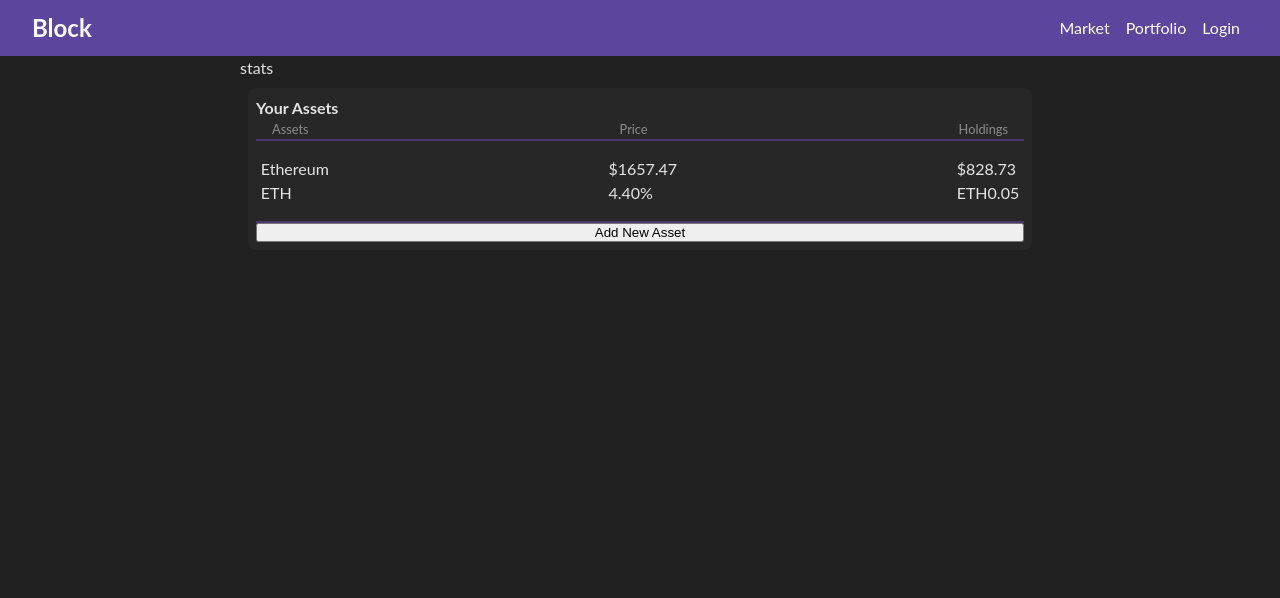
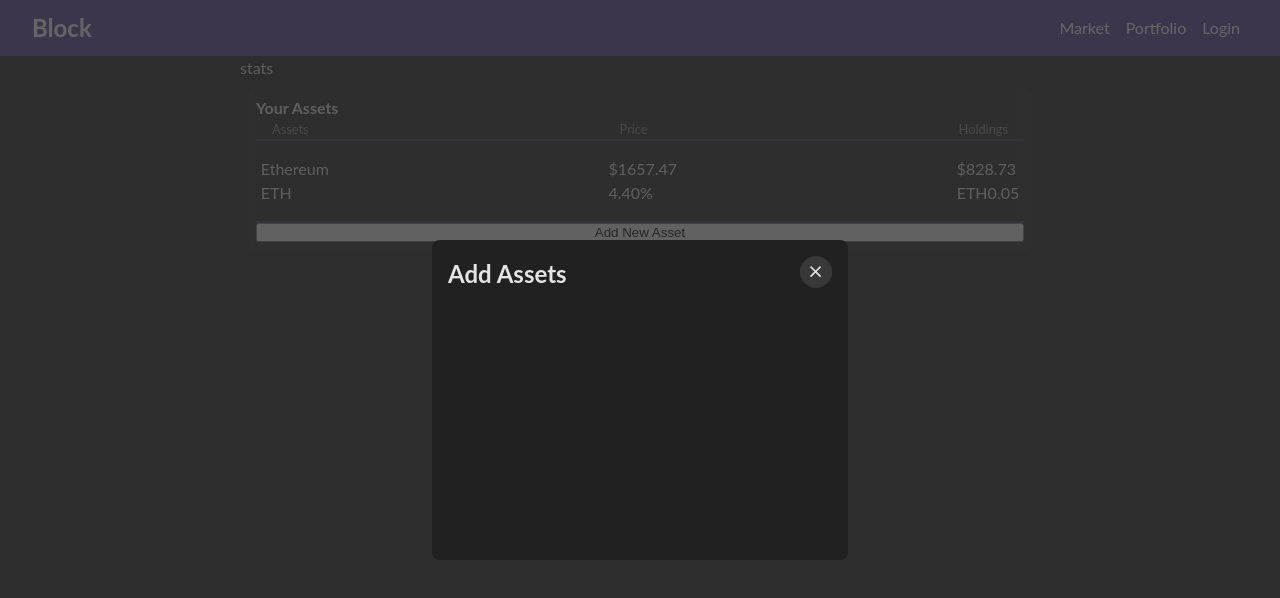
Before and after one commit to ShafiArnob/crypto-app, a React (Create React App) app in the folder crypto-app-client/: page /portfolio in a window 1280 px wide. Both pictures are taken after a click on the button "Add New Asset". Shown: the top 598 px of the page. Built offline with nearby package versions, Linux system fonts and the light colour scheme; no server answers.

Commit message:
add asset modal header

```diff
--- /dev/null
+++ b/crypto-app-client/src/pages/Portfolio/AddAssetModal.jsx
@@ -0,0 +1,20 @@
+import Modal from 'react-modal'
+import './Portfolio.css'
+import {IoMdClose} from 'react-icons/io'
+const AddAssetModal = ({openModal, setopenModal}) => {
+  return (
+    <Modal className="Modal" overlayClassName="Overlay" isOpen={openModal} onRequestClose ={()=>setopenModal(!openModal)} ariaHideApp={false}>
+      {/* Modal Header */}
+      <div className='modal-header'>
+        <h2>Add Assets</h2>
+        <div className='modal-close' onClick={()=>setopenModal(!openModal)}><IoMdClose/></div>
+      </div>
+      {/*Modal Body */}
+      <div className='modal-body'>
+
+      </div>
+    </Modal>
+  )
+}
+
+export default AddAssetModal
--- a/crypto-app-client/src/pages/Portfolio/Assets.jsx
+++ b/crypto-app-client/src/pages/Portfolio/Assets.jsx
@@ -1,6 +1,8 @@
-import React from 'react'
+import React, { useState } from 'react'
+import AddAssetModal from './AddAssetModal'
 import './Portfolio.css'
 const Assets = () => {
+  const [openModal, setopenModal] = useState(false)
   return (
     <div className='assets'>
       <h4>Your Assets</h4>
@@ -25,7 +27,8 @@ const Assets = () => {
         </div>
       </div>
       <hr className='asset-divide'/>
-      <button>Add New Asset</button>
+      <button onClick={()=>setopenModal(!openModal)}>Add New Asset</button>
+      <AddAssetModal openModal={openModal} setopenModal={setopenModal}/>
     </div>
   )
 }
--- a/crypto-app-client/src/pages/Portfolio/Portfolio.css
+++ b/crypto-app-client/src/pages/Portfolio/Portfolio.css
@@ -34,3 +34,51 @@
   background-color: #9772fc24;
   cursor: pointer;
 }
+
+/* Modal */
+.Modal {
+  /* display: flex; */
+  /* top: 40px;
+  left: 40px;
+  right: 40px;
+  bottom: 40px; */
+    position: absolute;
+    padding: 1rem;
+    width: 26rem;
+    height: 20rem;
+    border-radius: 8px;
+    background-color: var(--background-primary);
+  }
+
+  .Overlay {
+    position: fixed;
+    display: flex;
+    align-items: center;
+    justify-content: center;
+    top: 0;
+    left: 0;
+    right: 0;
+    bottom: 0;
+
+    background-color: rgba(50, 50, 50, 0.75);
+  }
+  .modal-header{
+    display: flex;
+    justify-content: space-between;
+    /* background-color: red; */
+  }
+  .modal-close{
+    display: flex;
+    align-items: center;
+    justify-content: center;
+    font-size: 1.2rem;
+    width: 2rem;
+    height: 2rem;
+    border-radius: 50%;
+    background-color: #383838;
+  }
+  .modal-close:hover{
+    background-color: #272727;
+    font-weight: bold;
+    cursor: pointer;
+  }
```
